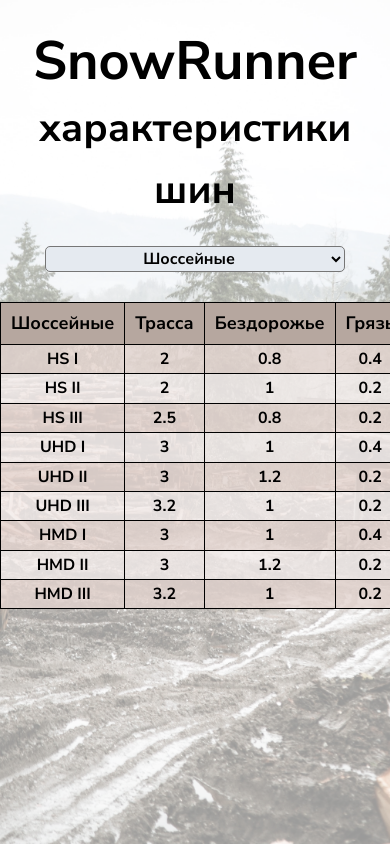
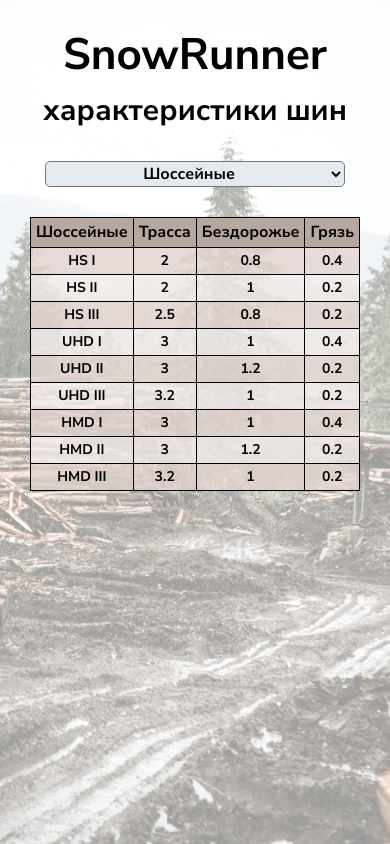
Before and after one commit to Morkvart/SRTires, a plain HTML site: page index.html in a window 390 px wide. Drawn offline with Linux system fonts and the light colour scheme.

Commit message:
add adaptive

```diff
--- a/style.css
+++ b/style.css
@@ -13,6 +13,7 @@
   margin: 0 auto;
   text-align: center;
   height: 100%;
+  padding: 0 10px;
 }
 
 img {
@@ -47,6 +48,7 @@
   border-radius: 5px;
   outline: none;
 }
+
 option {
   font-weight: 700;
 }
@@ -89,3 +91,30 @@
   text-align: center;
   border-collapse: collapse;
 }
+
+@media (max-width: 425px) {
+  .title {
+    font-size: 44px;
+  }
+
+  .title span {
+    font-size: 30px;
+  }
+
+  th {
+    padding: 5px;
+    font-size: 16px;
+  }
+  td {
+    font-size: 14px;
+  }
+}
+
+@media (max-width: 350px) {
+  th {
+    font-size: 13px;
+  }
+  td {
+    font-size: 12px;
+  }
+}
```
